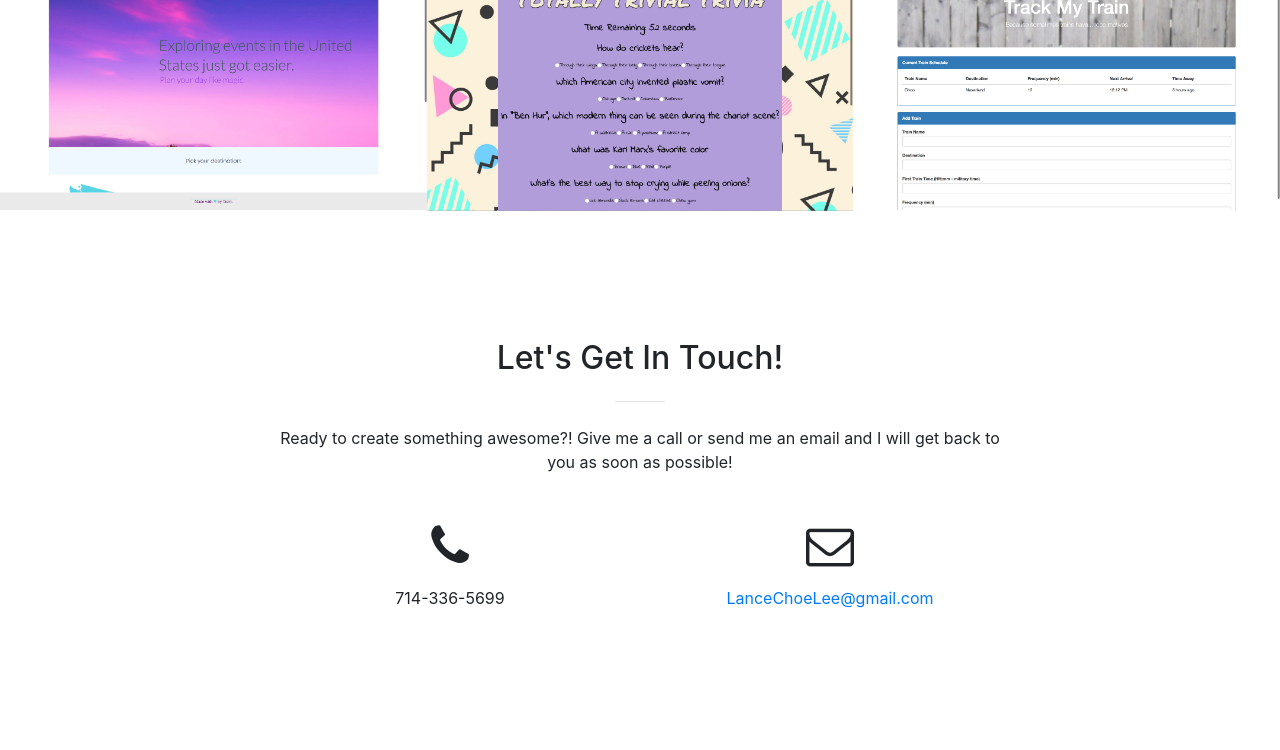
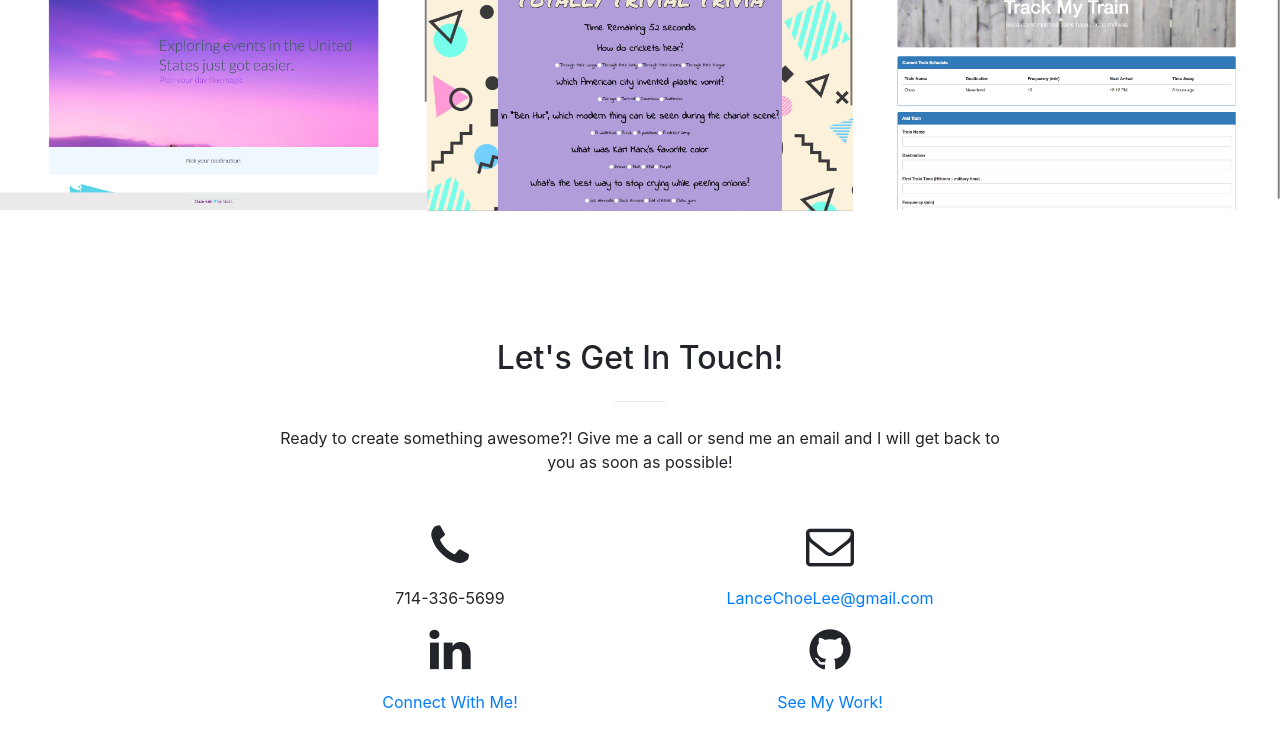
Before and after one commit to lancelee107/lancelee107.github.io, a website with bundled scripts: page index.html in a window 1280 px wide. Shown: the part 1671-2421 px from the top of the page. Built offline with nearby package versions, Linux system fonts and the light colour scheme.

Commit message:
added linkedin and github links

```diff
--- a/index.html
+++ b/index.html
@@ -200,6 +200,20 @@
             </p>
           </div>
         </div>
+        <div class="row">
+          <div class="col-lg-4 ml-auto text-center">
+            <i class="fa fab fa-linkedin fa-3x mb-3 sr-contact"></i>
+            <p>
+              <a href="https://www.linkedin.com/in/lancechoelee/">Connect With Me!</a>
+            </p>
+          </div>
+          <div class="col-lg-4 mr-auto text-center">
+            <i class="fa fa-github fa-3x mb-3 sr-contact"></i>
+            <p>
+              <a href="https://github.com/lancelee107">See My Work!</a>
+            </p>
+          </div>
+        </div>
       </div>
     </section>
 
```
